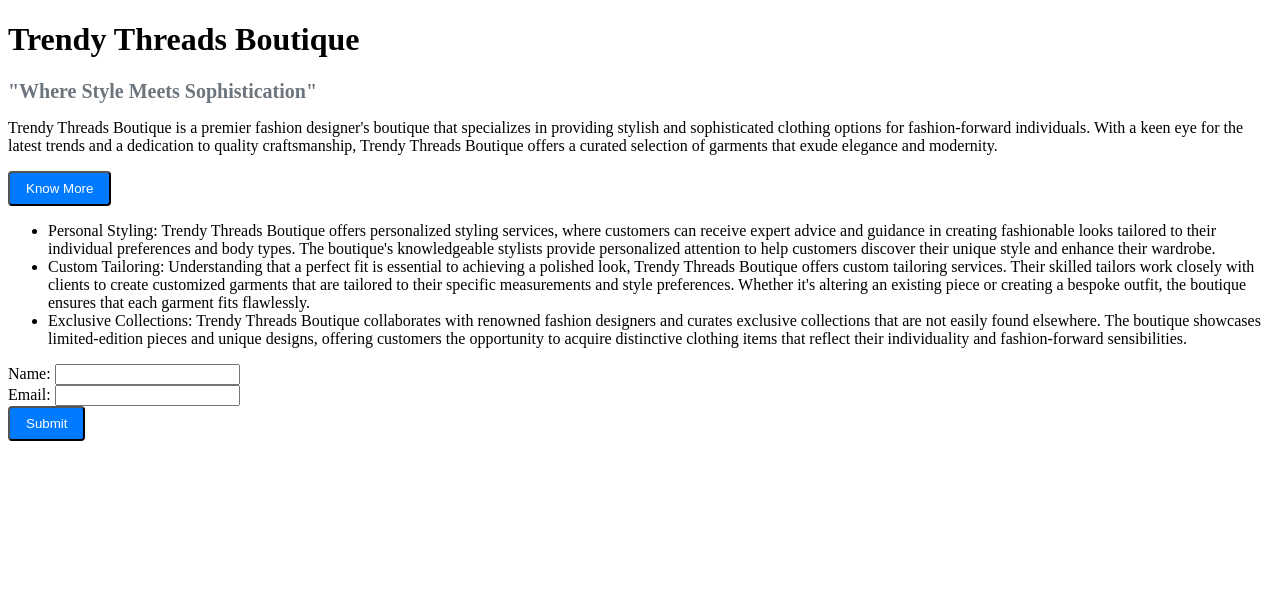
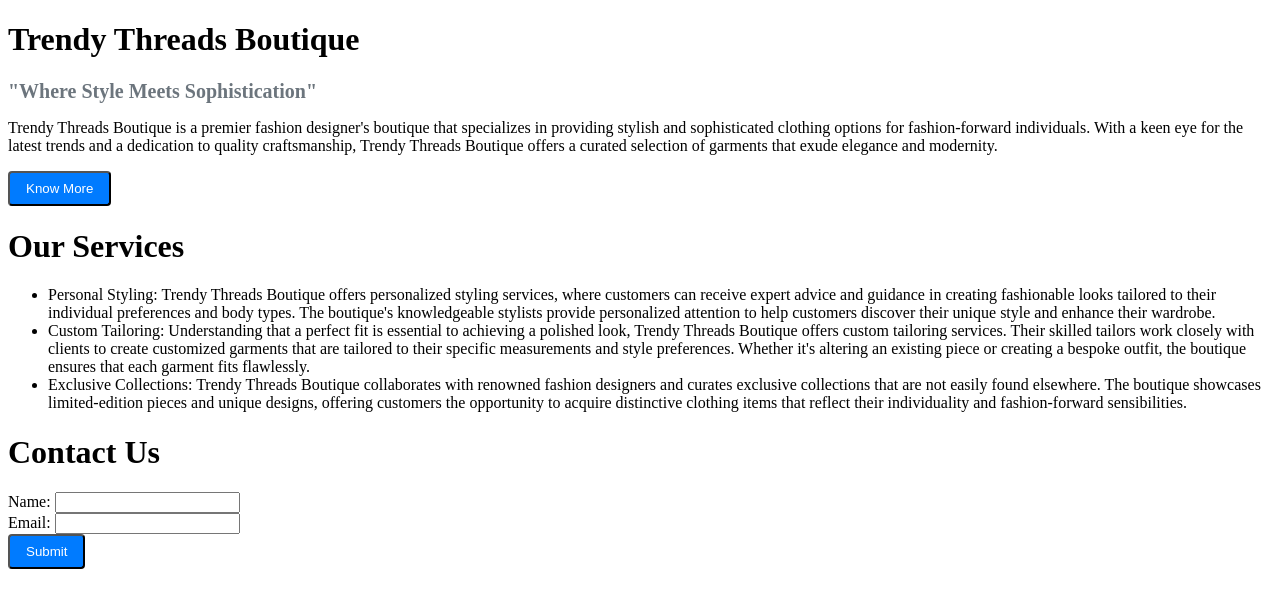
Before and after one commit to kasi0008/Custom_CSS_Framework, a plain HTML site: page index.html in a window 1280 px wide. Drawn offline with Linux system fonts and the light colour scheme.

Commit message:
editing the files

```diff
--- a/index.html
+++ b/index.html
@@ -11,11 +11,13 @@
   <h2>"Where Style Meets Sophistication"</h2>
   <p>Trendy Threads Boutique is a premier fashion designer's boutique that specializes in providing stylish and sophisticated clothing options for fashion-forward individuals. With a keen eye for the latest trends and a dedication to quality craftsmanship, Trendy Threads Boutique offers a curated selection of garments that exude elegance and modernity.</p>
   <button class="button">Know More</button>
+  <h1>Our Services</h1>
   <ul>
     <li>Personal Styling: Trendy Threads Boutique offers personalized styling services, where customers can receive expert advice and guidance in creating fashionable looks tailored to their individual preferences and body types. The boutique's knowledgeable stylists provide personalized attention to help customers discover their unique style and enhance their wardrobe.</li>
     <li>Custom Tailoring: Understanding that a perfect fit is essential to achieving a polished look, Trendy Threads Boutique offers custom tailoring services. Their skilled tailors work closely with clients to create customized garments that are tailored to their specific measurements and style preferences. Whether it's altering an existing piece or creating a bespoke outfit, the boutique ensures that each garment fits flawlessly.</li>
     <li>Exclusive Collections: Trendy Threads Boutique collaborates with renowned fashion designers and curates exclusive collections that are not easily found elsewhere. The boutique showcases limited-edition pieces and unique designs, offering customers the opportunity to acquire distinctive clothing items that reflect their individuality and fashion-forward sensibilities.</li>
   </ul>
+  <h1>Contact Us</h1>
   <form>
     <label for="name">Name:</label>
     <input type="text" id="name" name="name">
```
